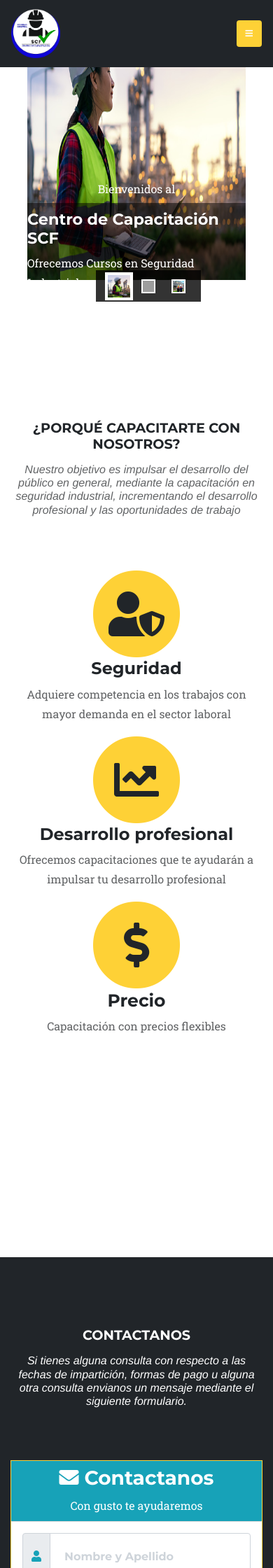
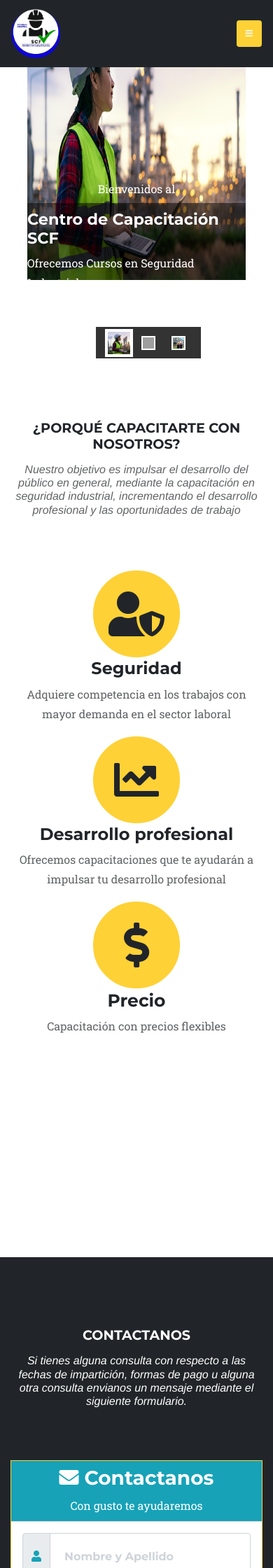
Before and after one commit to franciscosantiagoc/capacitacionesSCF, a PHP site: page / in a window 390 px wide. Shown: the top 2240 px of the page at 70% size. Run offline with PHP 8.4, Linux system fonts and the light colour scheme; some web fonts are replaced; grey boxes are pictures that could not be loaded.

Commit message:
testeo del button-container

```diff
--- a/assets/css/style.css
+++ b/assets/css/style.css
@@ -116,8 +116,8 @@ main{
         left: 30vw;
         /*right: 50%;
          margin-left: 20px;
-         transform: translateX(-20%);
-        transform: translateY(120%);*/
+         transform: translateX(-20%); */
+        transform: translateY(100%);
     }
     main{
         height: 500px;
```
